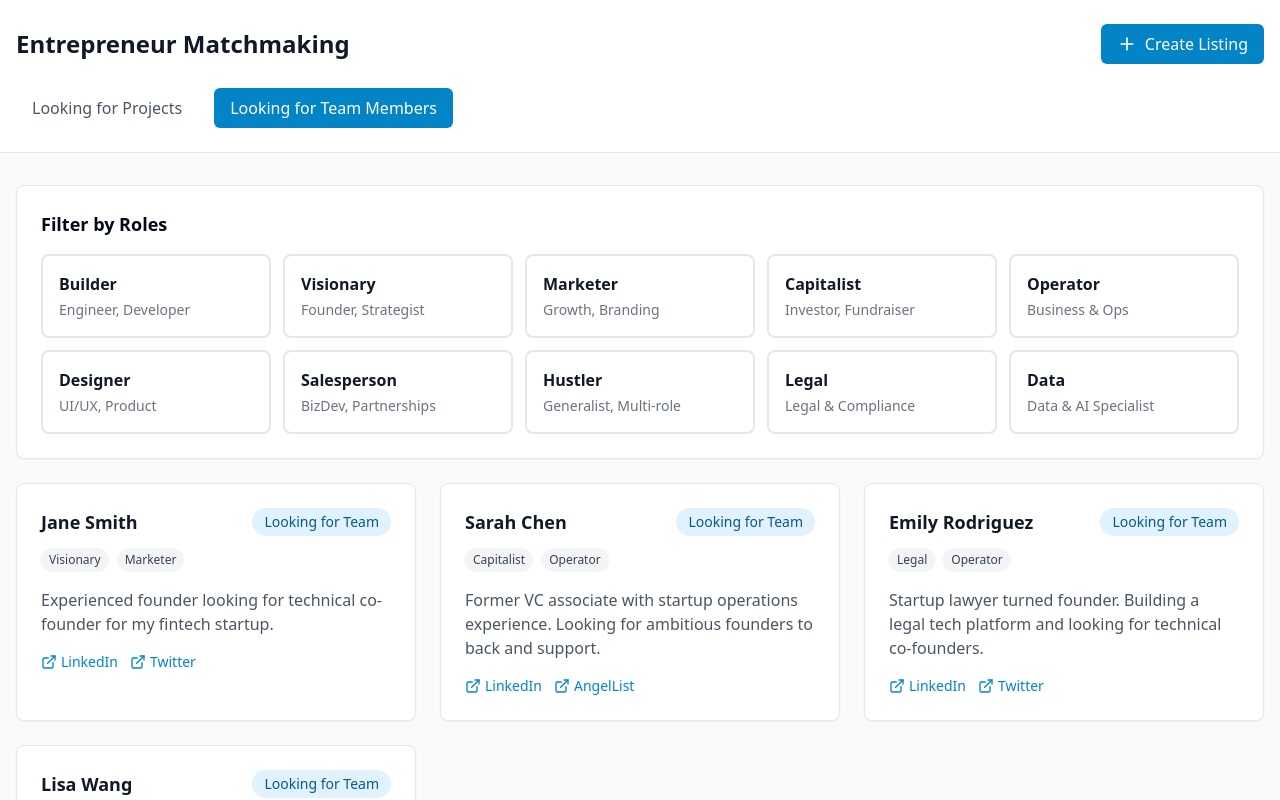
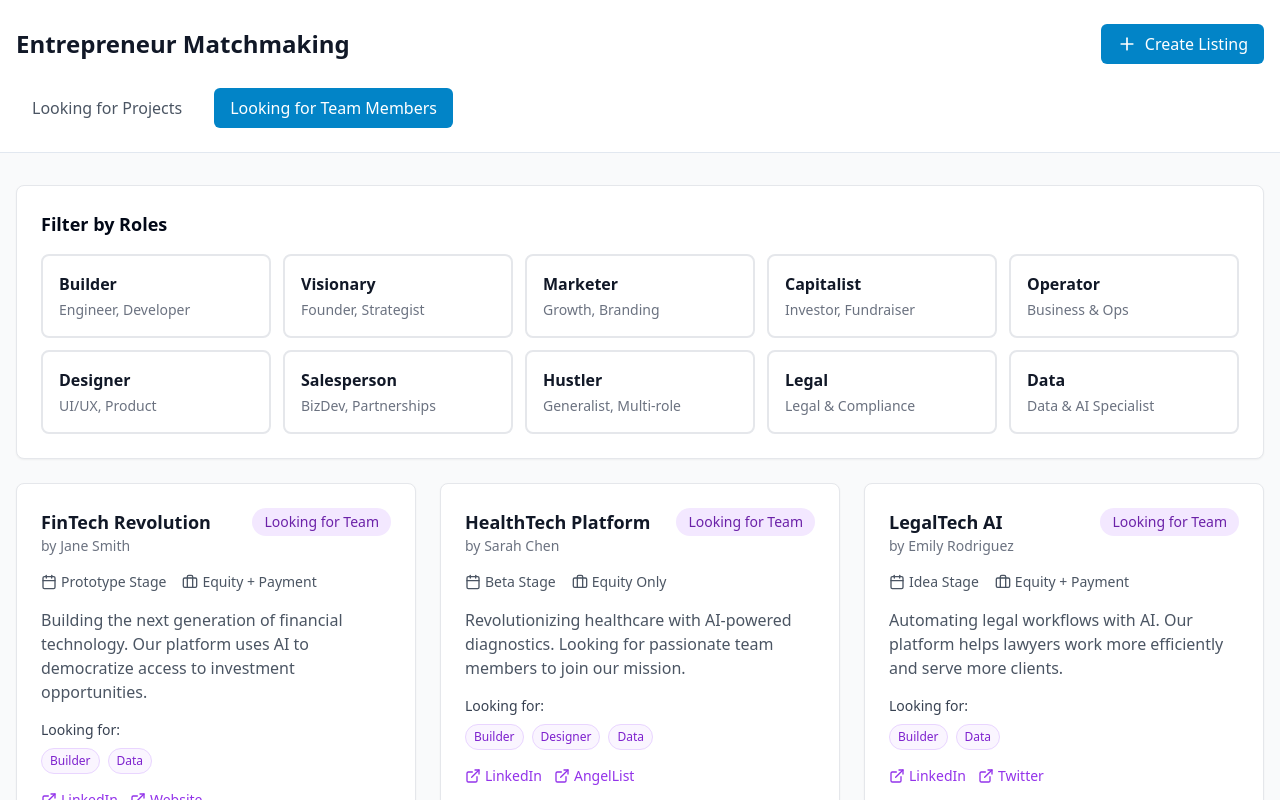
Before and after one commit to mporracindie/collab-matchmaker, a React (Vite) app: page / in a window 1280 px wide. Both pictures are taken after a click on the button "Looking for Team Members". Shown: the top 800 px of the page. Built offline with nearby package versions, Linux system fonts and the light colour scheme.

Commit message:
Update listings for team members
Modified the listings and forms to differentiate between projects looking for team members and those looking for projects. Adjusted the card and form components accordingly.
[skip gpt_engineer]

```diff
--- a/src/components/CreateListingForm.tsx
+++ b/src/components/CreateListingForm.tsx
@@ -1,28 +1,48 @@
 import { useState } from "react";
-import { Role, ListingStatus, Link } from "@/types/types";
+import { Role, ListingStatus, Link, PersonListing, ProjectListing } from "@/types/types";
 import { RoleSelect } from "./RoleSelect";
 import { LinkInput } from "./LinkInput";
+import { Label } from "./ui/label";
+import { RadioGroup, RadioGroupItem } from "./ui/radio-group";
 
 interface CreateListingFormProps {
-  onSubmit: (data: {
-    name: string;
-    roles: Role[];
-    bio: string;
-    links: Link[];
-    status: ListingStatus;
-  }) => void;
+  onSubmit: (data: Omit<PersonListing | ProjectListing, "id">) => void;
 }
 
 export function CreateListingForm({ onSubmit }: CreateListingFormProps) {
+  const [status, setStatus] = useState<ListingStatus>("looking_for_project");
   const [name, setName] = useState("");
+  const [bio, setBio] = useState("");
+  const [projectName, setProjectName] = useState("");
+  const [founderName, setFounderName] = useState("");
+  const [projectDescription, setProjectDescription] = useState("");
+  const [stage, setStage] = useState<ProjectListing["stage"]>("idea");
+  const [compensation, setCompensation] = useState<ProjectListing["compensation"]>("equity");
   const [roles, setRoles] = useState<Role[]>([]);
-  const [bio, setBio] = useState("");
   const [links, setLinks] = useState<Link[]>([]);
-  const [status, setStatus] = useState<ListingStatus>("looking_for_project");
 
   const handleSubmit = (e: React.FormEvent) => {
     e.preventDefault();
-    onSubmit({ name, roles, bio, links, status });
+    if (status === "looking_for_project") {
+      onSubmit({
+        name,
+        bio,
+        roles,
+        links,
+        status,
+      });
+    } else {
+      onSubmit({
+        projectName,
+        founderName,
+        projectDescription,
+        stage,
+        compensation,
+        roles,
+        links,
+        status,
+      });
+    }
   };
 
   const toggleRole = (role: Role) => {
@@ -35,19 +55,6 @@ export function CreateListingForm({ onSubmit }: CreateListingFormProps) {
 
   return (
     <form onSubmit={handleSubmit} className="space-y-6">
-      <div>
-        <label className="block text-sm font-medium text-gray-700 mb-1">
-          Your Name
-        </label>
-        <input
-          type="text"
-          value={name}
-          onChange={(e) => setName(e.target.value)}
-          className="w-full px-3 py-2 border rounded-md"
-          required
-        />
-      </div>
-
       <div>
         <label className="block text-sm font-medium text-gray-700 mb-2">
           I am...
@@ -76,11 +83,19 @@ export function CreateListingForm({ onSubmit }: CreateListingFormProps) {
         </div>
       </div>
 
+      {status === "looking_for_project" ? (
+        <>
           <div>
-        <label className="block text-sm font-medium text-gray-700 mb-2">
-          Select Your Roles
+            <label className="block text-sm font-medium text-gray-700 mb-1">
+              Your Name
             </label>
-        <RoleSelect selectedRoles={roles} onRoleToggle={toggleRole} />
+            <input
+              type="text"
+              value={name}
+              onChange={(e) => setName(e.target.value)}
+              className="w-full px-3 py-2 border rounded-md"
+              required
+            />
           </div>
 
           <div>
@@ -94,6 +109,90 @@ export function CreateListingForm({ onSubmit }: CreateListingFormProps) {
               rows={4}
               required
             />
+          </div>
+        </>
+      ) : (
+        <>
+          <div>
+            <label className="block text-sm font-medium text-gray-700 mb-1">
+              Project Name
+            </label>
+            <input
+              type="text"
+              value={projectName}
+              onChange={(e) => setProjectName(e.target.value)}
+              className="w-full px-3 py-2 border rounded-md"
+              required
+            />
+          </div>
+
+          <div>
+            <label className="block text-sm font-medium text-gray-700 mb-1">
+              Founder Name
+            </label>
+            <input
+              type="text"
+              value={founderName}
+              onChange={(e) => setFounderName(e.target.value)}
+              className="w-full px-3 py-2 border rounded-md"
+              required
+            />
+          </div>
+
+          <div>
+            <label className="block text-sm font-medium text-gray-700 mb-1">
+              Project Description
+            </label>
+            <textarea
+              value={projectDescription}
+              onChange={(e) => setProjectDescription(e.target.value)}
+              className="w-full px-3 py-2 border rounded-md"
+              rows={4}
+              required
+            />
+          </div>
+
+          <div>
+            <label className="block text-sm font-medium text-gray-700 mb-2">
+              Project Stage
+            </label>
+            <select
+              value={stage}
+              onChange={(e) => setStage(e.target.value as ProjectListing["stage"])}
+              className="w-full px-3 py-2 border rounded-md"
+              required
+            >
+              <option value="idea">Idea Stage</option>
+              <option value="prototype">Prototype</option>
+              <option value="beta">Beta</option>
+              <option value="launched">Launched</option>
+            </select>
+          </div>
+
+          <div>
+            <label className="block text-sm font-medium text-gray-700 mb-2">
+              Compensation
+            </label>
+            <select
+              value={compensation}
+              onChange={(e) => setCompensation(e.target.value as ProjectListing["compensation"])}
+              className="w-full px-3 py-2 border rounded-md"
+              required
+            >
+              <option value="equity">Equity Only</option>
+              <option value="paid">Paid Position</option>
+              <option value="both">Equity + Payment</option>
+              <option value="undecided">To Be Discussed</option>
+            </select>
+          </div>
+        </>
+      )}
+
+      <div>
+        <label className="block text-sm font-medium text-gray-700 mb-2">
+          Required Roles
+        </label>
+        <RoleSelect selectedRoles={roles} onRoleToggle={toggleRole} />
       </div>
 
       <div>
--- a/src/components/ListingCard.tsx
+++ b/src/components/ListingCard.tsx
@@ -1,19 +1,25 @@
-import { Listing } from "@/types/types";
-import { ExternalLink } from "lucide-react";
+import { Listing, PersonListing, ProjectListing } from "@/types/types";
+import { ExternalLink, Briefcase, Calendar } from "lucide-react";
 
 interface ListingCardProps {
   listing: Listing;
 }
 
 export function ListingCard({ listing }: ListingCardProps) {
+  if (listing.status === "looking_for_project") {
+    return <PersonCard listing={listing} />;
+  } else {
+    return <ProjectCard listing={listing} />;
+  }
+}
+
+function PersonCard({ listing }: { listing: PersonListing }) {
   return (
     <div className="bg-white p-6 rounded-lg shadow-sm border border-gray-200 hover:shadow-md transition-shadow">
       <div className="flex justify-between items-start">
         <h3 className="text-lg font-semibold text-gray-900">{listing.name}</h3>
         <span className="text-sm px-3 py-1 rounded-full bg-sky-100 text-sky-800">
-          {listing.status === "looking_for_project"
-            ? "Looking for Projects"
-            : "Looking for Team"}
+          Looking for Projects
         </span>
       </div>
 
@@ -49,3 +55,69 @@ export function ListingCard({ listing }: ListingCardProps) {
     </div>
   );
 }
+
+function ProjectCard({ listing }: { listing: ProjectListing }) {
+  return (
+    <div className="bg-white p-6 rounded-lg shadow-sm border border-gray-200 hover:shadow-md transition-shadow">
+      <div className="flex justify-between items-start">
+        <div>
+          <h3 className="text-lg font-semibold text-gray-900">{listing.projectName}</h3>
+          <p className="text-sm text-gray-500">by {listing.founderName}</p>
+        </div>
+        <span className="text-sm px-3 py-1 rounded-full bg-purple-100 text-purple-800">
+          Looking for Team
+        </span>
+      </div>
+
+      <div className="mt-4 flex items-center gap-4 text-sm text-gray-600">
+        <span className="flex items-center">
+          <Calendar className="w-4 h-4 mr-1" />
+          {listing.stage.charAt(0).toUpperCase() + listing.stage.slice(1)} Stage
+        </span>
+        <span className="flex items-center">
+          <Briefcase className="w-4 h-4 mr-1" />
+          {listing.compensation === "equity"
+            ? "Equity Only"
+            : listing.compensation === "paid"
+            ? "Paid Position"
+            : listing.compensation === "both"
+            ? "Equity + Payment"
+            : "Compensation TBD"}
+        </span>
+      </div>
+
+      <p className="mt-4 text-gray-600">{listing.projectDescription}</p>
+
+      <div className="mt-4">
+        <p className="text-sm font-medium text-gray-700 mb-2">Looking for:</p>
+        <div className="flex flex-wrap gap-2">
+          {listing.roles.map((role) => (
+            <span
+              key={role}
+              className="text-xs px-2 py-1 rounded-full bg-purple-50 text-purple-700 border border-purple-200"
+            >
+              {role}
+            </span>
+          ))}
+        </div>
+      </div>
+
+      {listing.links.length > 0 && (
+        <div className="mt-4 flex flex-wrap gap-3">
+          {listing.links.map((link, index) => (
+            <a
+              key={index}
+              href={link.url}
+              target="_blank"
+              rel="noopener noreferrer"
+              className="inline-flex items-center text-sm text-purple-600 hover:text-purple-800"
+            >
+              <ExternalLink className="w-4 h-4 mr-1" />
+              {link.type}
+            </a>
+          ))}
+        </div>
+      )}
+    </div>
+  );
+}
--- a/src/pages/Index.tsx
+++ b/src/pages/Index.tsx
@@ -19,12 +19,15 @@ const MOCK_LISTINGS: Listing[] = [
   },
   {
     id: "2",
-    name: "Jane Smith",
-    roles: ["Visionary", "Marketer"],
-    bio: "Experienced founder looking for technical co-founder for my fintech startup.",
+    projectName: "FinTech Revolution",
+    founderName: "Jane Smith",
+    roles: ["Builder", "Data"],
+    projectDescription: "Building the next generation of financial technology. Our platform uses AI to democratize access to investment opportunities.",
+    stage: "prototype",
+    compensation: "both",
     links: [
       { type: "LinkedIn", url: "https://linkedin.com" },
-      { type: "Twitter", url: "https://twitter.com" },
+      { type: "Website", url: "https://fintech-revolution.com" },
     ],
     status: "looking_for_team",
   },
@@ -41,9 +44,12 @@ const MOCK_LISTINGS: Listing[] = [
   },
   {
     id: "4",
-    name: "Sarah Chen",
-    roles: ["Capitalist", "Operator"],
-    bio: "Former VC associate with startup operations experience. Looking for ambitious founders to back and support.",
+    projectName: "HealthTech Platform",
+    founderName: "Sarah Chen",
+    roles: ["Builder", "Designer", "Data"],
+    projectDescription: "Revolutionizing healthcare with AI-powered diagnostics. Looking for passionate team members to join our mission.",
+    stage: "beta",
+    compensation: "equity",
     links: [
       { type: "LinkedIn", url: "https://linkedin.com" },
       { type: "AngelList", url: "https://angel.co" },
@@ -63,9 +69,12 @@ const MOCK_LISTINGS: Listing[] = [
   },
   {
     id: "6",
-    name: "Emily Rodriguez",
-    roles: ["Legal", "Operator"],
-    bio: "Startup lawyer turned founder. Building a legal tech platform and looking for technical co-founders.",
+    projectName: "LegalTech AI",
+    founderName: "Emily Rodriguez",
+    roles: ["Builder", "Data"],
+    projectDescription: "Automating legal workflows with AI. Our platform helps lawyers work more efficiently and serve more clients.",
+    stage: "idea",
+    compensation: "both",
     links: [
       { type: "LinkedIn", url: "https://linkedin.com" },
       { type: "Twitter", url: "https://twitter.com" },
@@ -85,9 +94,12 @@ const MOCK_LISTINGS: Listing[] = [
   },
   {
     id: "8",
-    name: "Lisa Wang",
-    roles: ["Marketer", "Hustler"],
-    bio: "Building a D2C wellness brand. Looking for technical and operations co-founders.",
+    projectName: "Wellness Direct",
+    founderName: "Lisa Wang",
+    roles: ["Builder", "Designer", "Marketer"],
+    projectDescription: "D2C wellness brand focusing on personalized nutrition. Looking for technical and operations co-founders.",
+    stage: "prototype",
+    compensation: "equity",
     links: [
       { type: "LinkedIn", url: "https://linkedin.com" },
       { type: "Instagram", url: "https://instagram.com" },
--- a/src/types/types.ts
+++ b/src/types/types.ts
@@ -17,11 +17,26 @@ export interface Link {
   type: string;
 }
 
-export interface Listing {
+export interface BaseListing {
   id: string;
-  name: string;
   roles: Role[];
-  bio: string;
   links: Link[];
   status: ListingStatus;
 }
+
+export interface PersonListing extends BaseListing {
+  status: "looking_for_project";
+  name: string;
+  bio: string;
+}
+
+export interface ProjectListing extends BaseListing {
+  status: "looking_for_team";
+  projectName: string;
+  founderName: string;
+  projectDescription: string;
+  stage: "idea" | "prototype" | "beta" | "launched";
+  compensation: "equity" | "paid" | "both" | "undecided";
+}
+
+export type Listing = PersonListing | ProjectListing;
```
Lines whose indentation alone changed are shown as unchanged.
